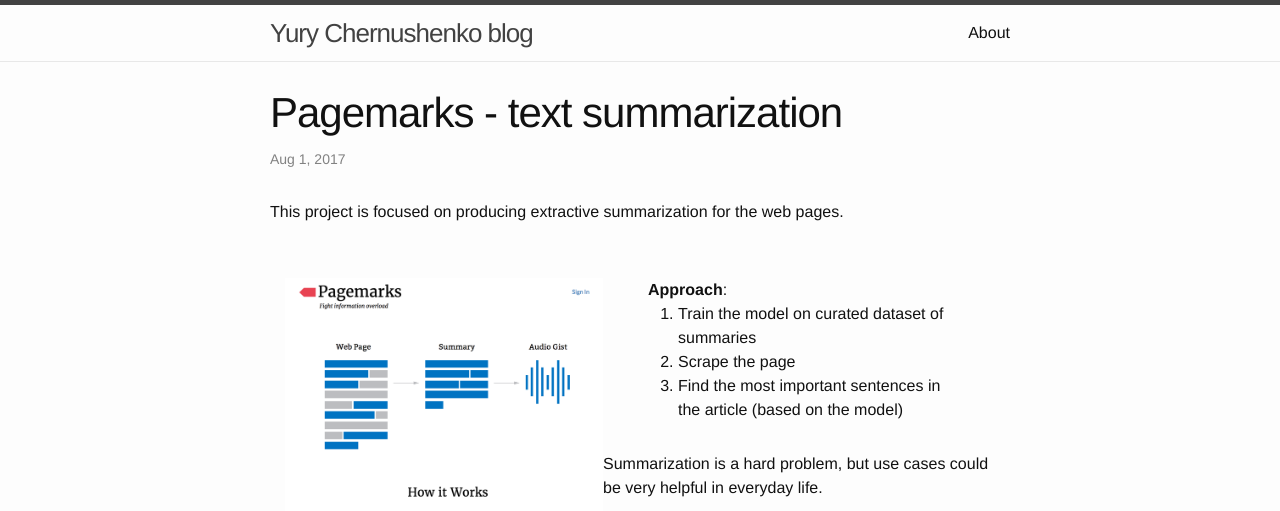
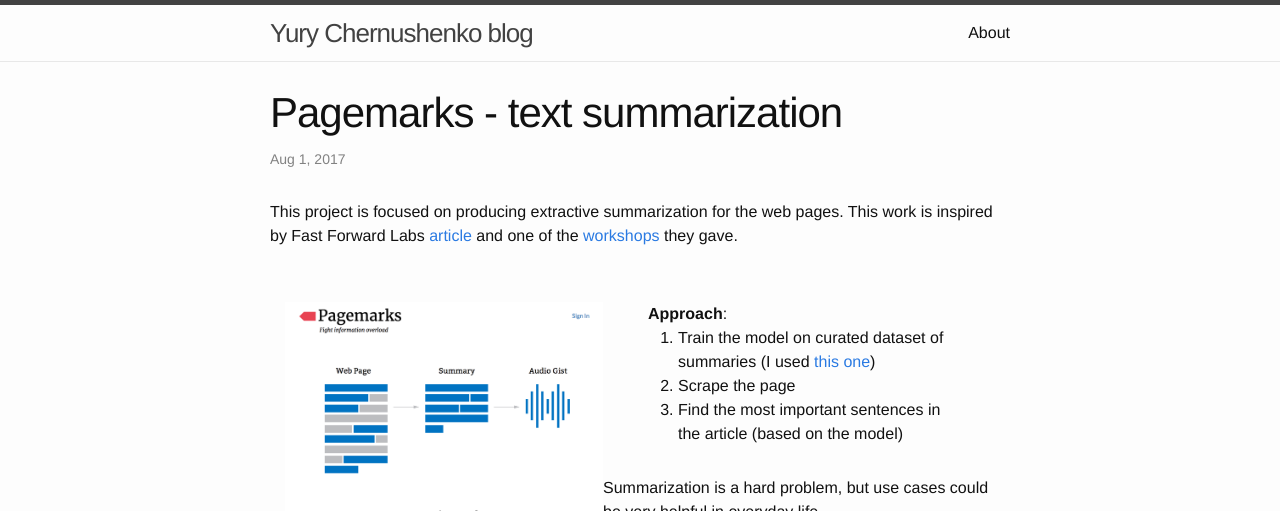
Before and after one commit to yury-chernushenko/yury-chernushenko.github.io, a Jekyll site: the page built from _posts/2017-08-01-pagemarks-summarization.md, in a window 1280 px wide, cut to the strip 0-511 px from the top of the page. Built offline with Jekyll 4.4.1, drawn with Linux system fonts in a browser that asks for light colours.

Commit message:
Pagemarks

```diff
--- a/_posts/2017-08-01-pagemarks-summarization.md
+++ b/_posts/2017-08-01-pagemarks-summarization.md
@@ -34,7 +34,7 @@ categories: software
 <noscript><div><img src="https://mc.yandex.ru/watch/39542345" style="position:absolute; left:-9999px;" alt="" /></div></noscript>
 <!-- /Yandex.Metrika counter -->
 
-This project is focused on producing extractive summarization for the web pages.
+This project is focused on producing extractive summarization for the web pages. This work is inspired by Fast Forward Labs <a target="_blank" href="http://blog.fastforwardlabs.com/2016/04/11/new-tools-to-summarize-text.html">article</a> and one of the <a target="_blank" href="http://micha.codes/2017-qcon-deeplearning/#1">workshops</a> they gave.
 
 <br>
 
@@ -48,7 +48,7 @@ This project is focused on producing extractive summarization for the web pages.
   <b>Approach</b>:
 
   <ol>
-    <li> Train the model on curated dataset of summaries </li>
+    <li> Train the model on curated dataset of summaries (I used <a target="_blank" href="http://thebrowser.com">this one</a>) </li>
     <li> Scrape the page </li>
     <li> Find the most important sentences in the article (based on the model) </li>
   </ol>
```
